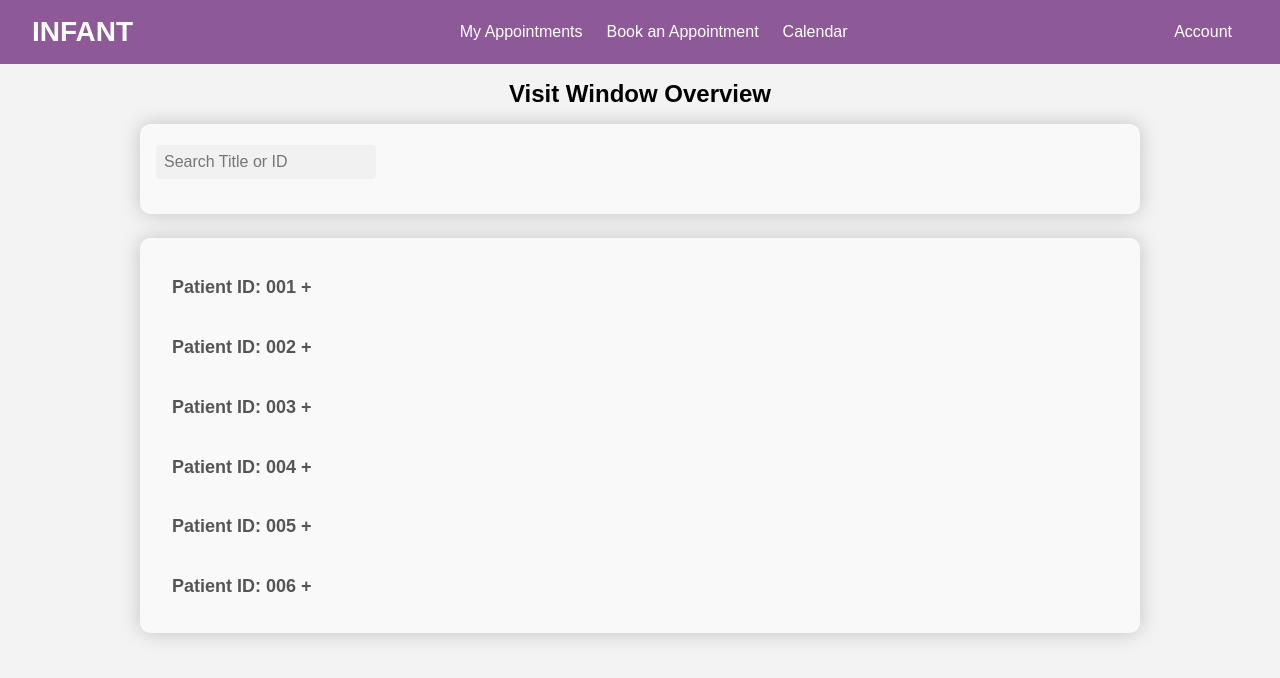
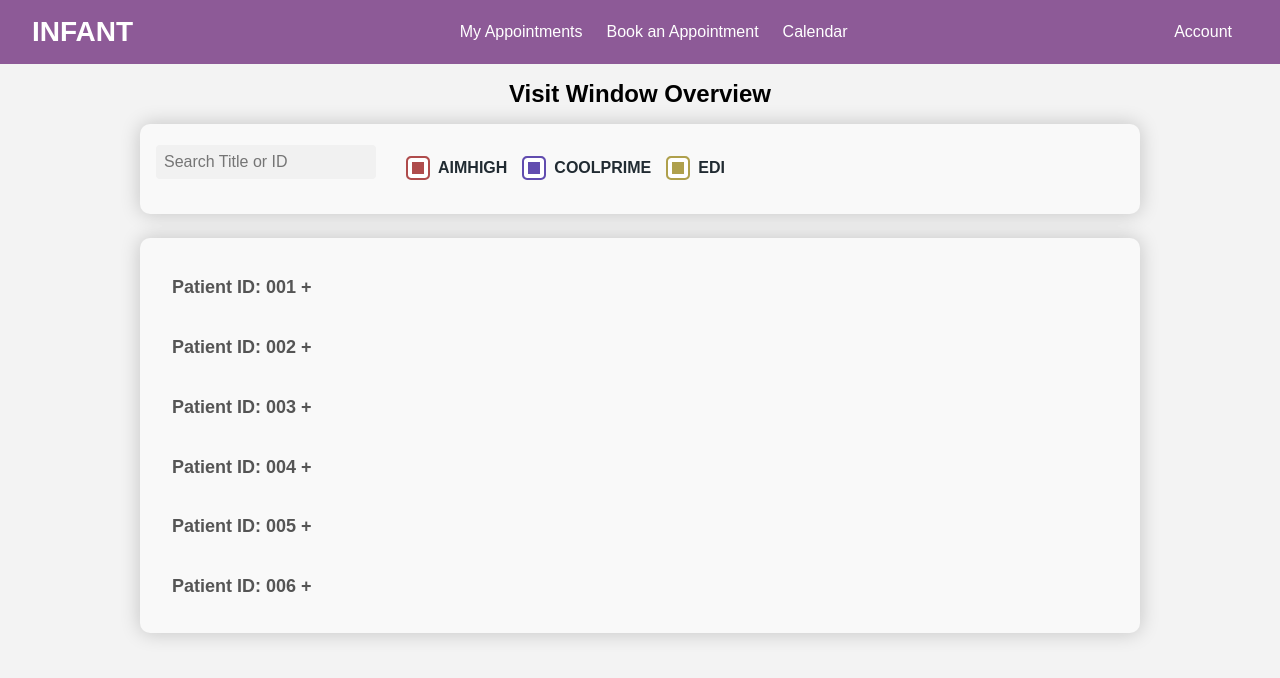
Before and after one commit to Aoibheannmangan/test-scheduler, a React (Create React App) app: page /appoint in a window 1280 px wide. Shown: the top 678 px of the page. Built offline with nearby package versions, Linux system fonts and the light colour scheme.

Commit message:
made the study filter modular and used it in window overview.

```diff
--- a/src/appoint.css
+++ b/src/appoint.css
@@ -61,3 +61,10 @@ label:hover {
     align-items: flex-start;
     height:90px;
 }
+
+.filterRowBox {
+    align-items: center;
+    display: flex;
+    gap: 15px;
+    padding-left: 30px;
+}
--- a/src/appoint.js
+++ b/src/appoint.js
@@ -1,11 +1,10 @@
 import React, { useState } from 'react';
 import './appoint.css';
 import dummyEvents from './data/dummyEvents.json';
+import { useAppointmentFilters } from './components/useAppointmentFilters';
+import './components/useAppointmentFilters.css'
 
 const Appointments = () => {
-
-    // Search Bar queries
-    const [searchQuery, setSearchQuery] = useState('');
 
     // Convert start and end strings to Date objects
     const processedAppointments = dummyEvents.map((event) => ({
@@ -34,15 +33,13 @@ const Appointments = () => {
         }));
     };
 
-    // Filtered appointments by searchbar
-    const filteredAppointments = processedAppointments.filter(event => {
-    const searchLower = searchQuery.toLowerCase();
-    return (
-        event.title.toLowerCase().includes(searchLower) ||
-        event.id.toLowerCase().includes(searchLower)
-    );
-    });
-
+    const {
+    searchQuery,
+    setSearchQuery,
+    selectedStudies,
+    handleStudyChange,
+    filteredAppointments
+    } = useAppointmentFilters(processedAppointments);
   // ---------------------------------HTML--------------------------------------
     return (
         <div className="App">
@@ -56,6 +53,45 @@ const Appointments = () => {
             onChange={(e) => setSearchQuery(e.target.value)}
             style={{ padding: '8px', width: '220px', marginBottom: '12px' }}
             />
+
+            <div className="filterRowBox">
+                <div className="filter-checkbox">
+                    <label>
+                    <input
+                        className='AHCheck'
+                        type="checkbox"
+                        checked={selectedStudies.includes('AIMHIGH')}
+                        onChange={() => handleStudyChange('AIMHIGH')}
+                    />
+                    AIMHIGH
+                    </label>
+                </div>
+
+                <div className="filter-checkbox">
+                    <label>
+                    <input
+                        className='CPCheck'
+                        type="checkbox"
+                        checked={selectedStudies.includes('COOLPRIME')}
+                        onChange={() => handleStudyChange('COOLPRIME')}
+                    />
+                    COOLPRIME
+                    </label>
+                </div>
+
+                <div className="filter-checkbox">
+                    <label>
+                    <input
+                        className='EDICheck'
+                        type="checkbox"
+                        checked={selectedStudies.includes('EDI')}
+                        onChange={() => handleStudyChange('EDI')}
+                    />
+                    EDI
+                    </label>
+                </div>
+                </div>
+
         </div>
 
         <ul className="appointmentList">
--- a/src/calender.js
+++ b/src/calender.js
@@ -7,13 +7,14 @@ import { generateAimHighAppointments } from './data/windowEventCalc';
 import ClickableDateCell from './components/clickableCell';
 import { eventPropGetter } from './data/eventPropGetter';
 import ToggleAppointment from './components/toggleAppointment';
+import { useAppointmentFilters } from './components/useAppointmentFilters';
+import './components/useAppointmentFilters.css';
 
 const localizer = momentLocalizer(moment);
 
 const MyCalendar = () => {
   const [view, setView] = useState('month'); // View
   const [date, setDate] = useState(new Date()); // Set date decleration
-  const [selectedStudies, setSelectedStudy] = useState(['AIMHIGH' , 'COOLPRIME' , 'EDI']) // Studies to filter
   const [isBookingCollapsed, setIsBookingCollapsed] = useState(true);
   const [searchPatientId, setSearchPatientId] = useState('');
   const [windowEvents, setWindowEvents] = useState([]);
@@ -34,27 +35,18 @@ const handleSearchWindow = () => {
   // Add new appointment from form
   const handleAddAppointment = (appointment) => {
     setBookedEvents(prev => [...prev, appointment]);
-    console.log(appointment)
+    //console.log(appointment)
   };
 
 const allEvents = [...windowEvents, ...bookedEvents];
 
-  // Combine filters for both type and study for calender functionality
-  const filteredEvents = allEvents.filter(event => {
-    // If not then return whatever selected studies
-    return selectedStudies.includes(event.study);
-    }
-  );
+const {
+  selectedStudies,
+  handleStudyChange,
+  filteredAppointments: filteredEvents,
+} = useAppointmentFilters(allEvents);
 
 
-  // UI for selecting event study
-  function handleStudyChange(study) {
-    setSelectedStudy(prev =>
-      prev.includes(study)
-        ? prev.filter(t => t !== study)
-        : [...prev, study]
-    );
-  }
 
   return (
    <div>
--- /dev/null
+++ b/src/components/useAppointmentFilters.css
@@ -0,0 +1,98 @@
+/* Wrapper container for filter */
+.filter-container {
+  min-width: 220px;
+  max-width: 1000px;
+  margin: 24px auto 0 auto;
+  background: #f9f9f9;
+  border-radius: 10px;
+  box-shadow: 0 0 20px rgba(0, 0, 0, 0.2);
+  padding: 18px 16px;
+  display: flex;
+  flex-direction: column;
+  align-items: flex-start;
+}
+
+/* Heading for filter container*/
+.filter-container h4 {
+  margin-top: 0;
+  margin-bottom: 16px;
+  color: #00473E;
+  font-size: 1.1rem;
+}
+
+/* Checkbox styling */
+.filter-checkbox {
+  margin-bottom: 12px;
+  display: flex;
+  align-items: center;
+}
+
+/* Checkbox styling */
+.filterMain {
+  margin-bottom: 12px;
+  display: flex;
+  align-items: center;
+  flex: 1;
+  min-width: 250px;
+
+}
+
+.filter-row {
+  display: flex;
+  gap: 20px;
+  align-items: flex-start;
+  flex-wrap: wrap;
+}
+
+/* Checkbox label sty;ing */
+.filter-checkbox label {
+  font-size: 1rem;
+  color: #212B32;
+  cursor: pointer;
+  display: flex;
+  align-items: center;
+  gap: 8px;
+}
+
+/* Checkbox input*/
+.filter-checkbox input[type="checkbox"] {
+  margin: 0;
+  accent-color: #02A78B;
+  width: 20px;
+  height: 20px;
+  vertical-align: middle;
+}
+
+input[type="checkbox"] {
+  width: 30px;
+  height: 30px;
+  appearance: none;
+  -webkit-appearance: none;
+  -moz-appearance: none;
+  background-color: #ffffff;
+  border: 2px solid #ccc;
+  border-radius: 5px;
+  cursor: pointer;
+  position: relative;
+  margin: 10px;
+}
+input[type="checkbox"]:checked {
+  background-color: #4CAF50;
+  border: 2px solid #4CAF50;
+  box-shadow: inset 0 0 0 4px white;
+}
+input[type="checkbox"].AHCheck:checked {
+    background-color: #af4c4c;
+    border: 2px solid #af4c4c;
+    box-shadow: inset 0 0 0 4px white;
+}
+input[type="checkbox"].CPCheck:checked{
+    background-color: #614caf;
+    border: 2px solid #614caf;
+    box-shadow: inset 0 0 0 4px white;
+}
+input[type="checkbox"].EDICheck:checked{
+    background-color: #afa04c;
+    border: 2px solid #afa04c;
+    box-shadow: inset 0 0 0 4px white;
+}
--- /dev/null
+++ b/src/components/useAppointmentFilters.js
@@ -0,0 +1,30 @@
+import { useState } from 'react';
+
+export const useAppointmentFilters = (appointments) => {
+  const [searchQuery, setSearchQuery] = useState('');
+  const [selectedStudies, setSelectedStudies] = useState(['AIMHIGH', 'COOLPRIME', 'EDI']);
+
+  const handleStudyChange = (study) => {
+    setSelectedStudies((prev) =>
+      prev.includes(study)
+        ? prev.filter((s) => s !== study)
+        : [...prev, study]
+    );
+  };
+
+  const filteredAppointments = appointments.filter((event) => {
+    const matchesTitleOrId =
+      event.title.toLowerCase().includes(searchQuery.toLowerCase()) ||
+      event.id.toLowerCase().includes(searchQuery.toLowerCase());
+    const matchesStudy = selectedStudies.includes(event.study);
+    return matchesTitleOrId && matchesStudy;
+  });
+
+  return {
+    searchQuery,
+    setSearchQuery,
+    selectedStudies,
+    handleStudyChange,
+    filteredAppointments
+  };
+};
```
Lines whose indentation alone changed are shown as unchanged.
